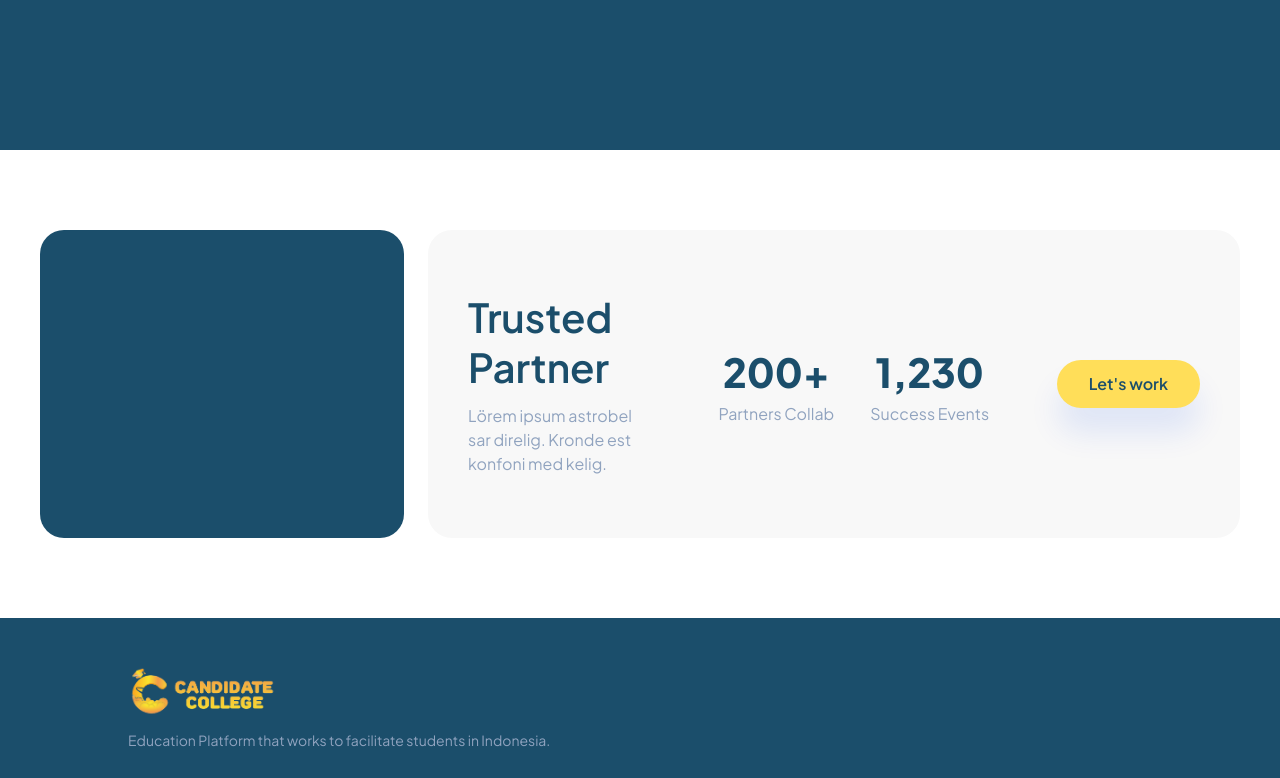
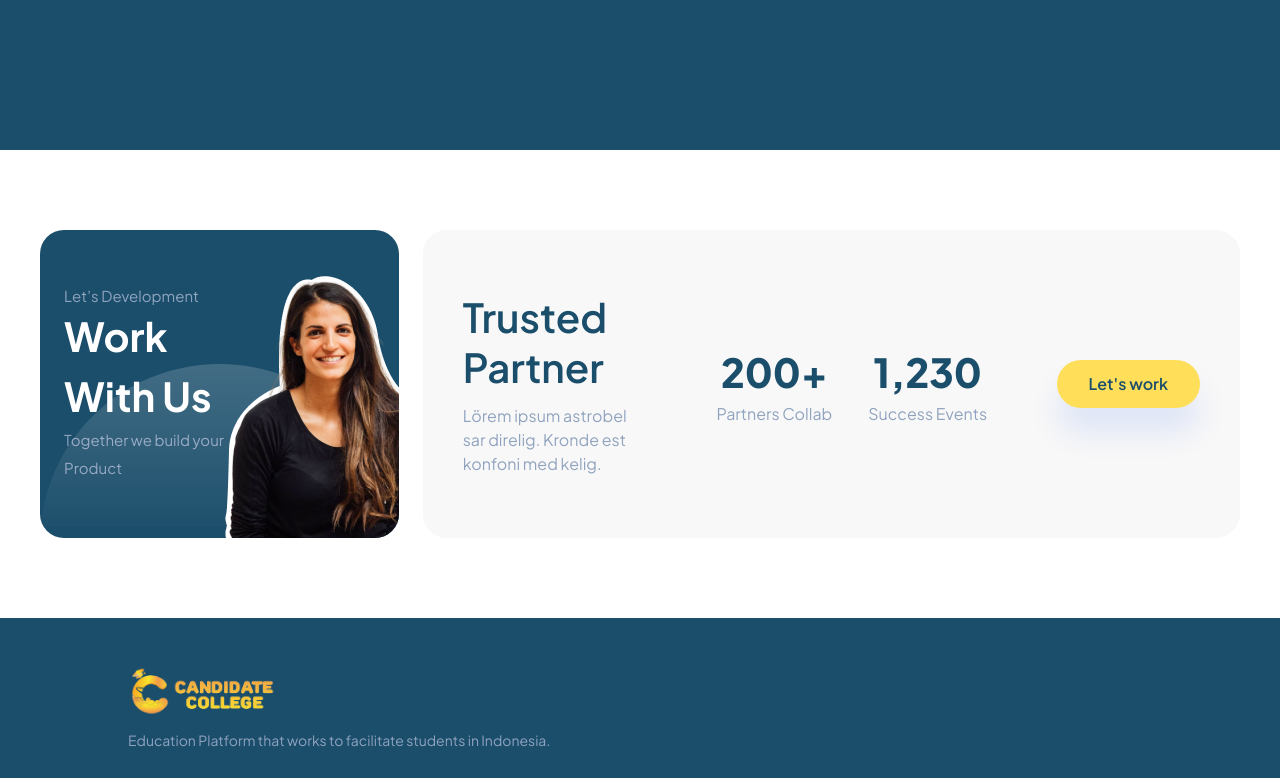
Before and after one commit to candidatecollege/candidate-college, a Next.js app: page /about in a window 1280 px wide. Shown: the part 650-1428 px from the top of the page. Built offline with nearby package versions, Linux system fonts and the light colour scheme.

Commit message:
modified work with us section image card

```diff
--- a/src/app/about/page.tsx
+++ b/src/app/about/page.tsx
@@ -5,6 +5,7 @@ import InstagramIcon from "@mui/icons-material/Instagram";
 import TwitterIcon from "@mui/icons-material/Twitter";
 import PodcastsIcon from "@mui/icons-material/Podcasts";
 import YouTubeIcon from "@mui/icons-material/YouTube";
+import Image from "next/image";
 
 const About = () => {
   const socials = [
@@ -81,7 +82,32 @@ const About = () => {
 
       {/* Work With Us */}
       <section className="w-full h-full flex lg:flex-row flex-col gap-6 bg-white px-10 pt-[90px] pb-[65px] md:py-20">
-        <div className="min-w-[364px] h-[308px] bg-primary rounded-3xl"></div>
+        <div className="flex items-center relative md:w-[520px] w-full h-[308px] p-6 bg-primary rounded-3xl overflow-hidden">
+          <div className="flex flex-col xl:w-[55%] w-[50%]">
+            <p className="text-[#90A3BF] xl:text-[15px] text-sm font-normal">
+              Let’s Development
+            </p>
+            <h2 className="text-white xl:text-[40px] text-[36px] font-bold">
+              Work With Us
+            </h2>
+            <p className="text-[#90A3BF] xl:text-[15px] text-sm font-normal leading-7">
+              Together we build your Product
+            </p>
+          </div>
+          <Image
+            src="/decoration/half-ellipse-gradient.svg"
+            alt=""
+            className="absolute top-[20%!important] object-contain"
+            fill={true}
+          />
+          <Image
+            src="/decoration/woman.png"
+            alt=""
+            className="absolute object-contain"
+            fill={true}
+            objectPosition="right"
+          />
+        </div>
         <div className="flex justify-between w-full h-[308px] px-10 xl:py-[50px] py-10 bg-[#F8F8F8] rounded-3xl">
           <div className="flex flex-col justify-evenly basis-1/4">
             <h2 className="text-primary xl:text-[40px] text-[36px] font-semibold leading-tight">
```
Also changed, not shown: public/decoration/half-ellipse-gradient.svg (added), public/decoration/woman.png (added).
